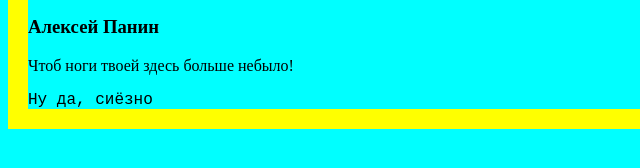
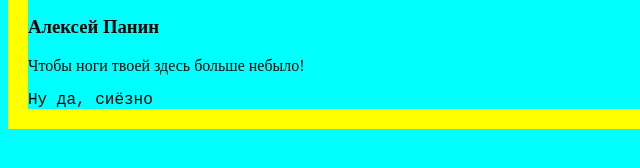
Before and after one commit to Pro100JlUDiN/evolution, a plain HTML site: page index.html in a window 1280 px wide. Shown: the part 230-398 px from the top of the page, 0-640 px from the left. Drawn offline with Linux system fonts and the light colour scheme.

Commit message:
Выгружайся, сучара

```diff
--- a/index.html
+++ b/index.html
@@ -19,7 +19,7 @@
     </table>
     <div>
         <h3>Алексей Панин</h3>
-        <p>Чтоб ноги твоей здесь больше небыло!</p>
+        <p>Чтобы ноги твоей здесь больше небыло!</p>
     </div>
     <p class = "clearTruth">Ну да, сиёзно</p>
     <script src = "./script/script.js"></script>
```
